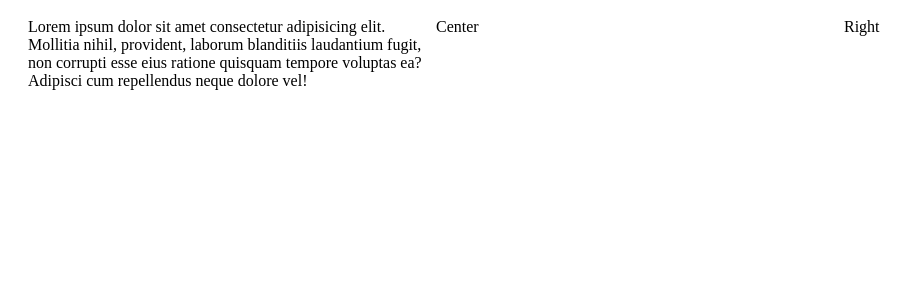
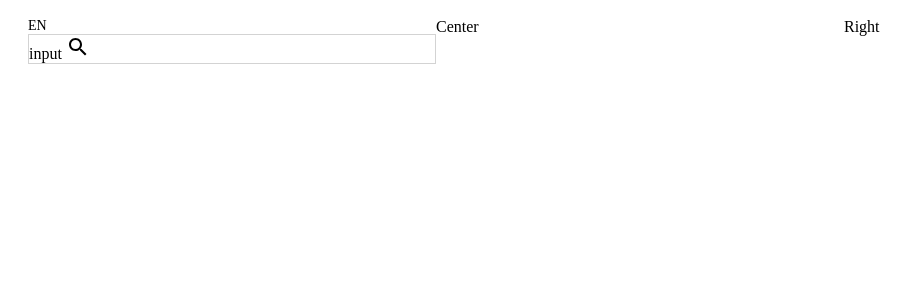
Before and after one commit to Anjali280/ANA._MERN_Project, a React (Create React App) app in the folder E-Commerce_App/: page / in a window 1280 px wide. Shown: the top 300 px of the page, without its empty margins (0-915 px from the left). Built offline with nearby package versions, Linux system fonts and the light colour scheme.

Commit message:
MUI dependency added

```diff
--- a/E-Commerce_App/package.json
+++ b/E-Commerce_App/package.json
@@ -3,6 +3,10 @@
   "version": "0.1.0",
   "private": true,
   "dependencies": {
+    "@emotion/react": "^11.10.6",
+    "@emotion/styled": "^11.10.6",
+    "@mui/icons-material": "^5.11.11",
+    "@mui/material": "^5.11.13",
     "@testing-library/jest-dom": "^5.16.5",
     "@testing-library/react": "^13.4.0",
     "@testing-library/user-event": "^13.5.0",
--- a/E-Commerce_App/src/components/Navbar.jsx
+++ b/E-Commerce_App/src/components/Navbar.jsx
@@ -1,4 +1,5 @@
 import React from "react";
+import { Search } from "@mui/icons-material";
 import styled from "styled-components";
 
 const Container = styled.div`
@@ -13,6 +14,13 @@
 const Left = styled.div`
   flex: 1;
 `;
+const SearchContainer = styled.div`
+  border: 1px solid lightgray;
+`;
+const Language = styled.div`
+  font-size: 14px;
+  cursor: pointer;
+`;
 const Right = styled.div`
   flex: 1;
 `;
@@ -25,10 +33,10 @@
     <Container>
       <Wrapper>
         <Left>
-          Lorem ipsum dolor sit amet consectetur adipisicing elit. Mollitia
-          nihil, provident, laborum blanditiis laudantium fugit, non corrupti
-          esse eius ratione quisquam tempore voluptas ea? Adipisci cum
-          repellendus neque dolore vel!
+          <Language>EN</Language>
+          <SearchContainer>
+            input <Search />
+          </SearchContainer>
         </Left>
         <Center>Center</Center>
         <Right>Right</Right>
```
Also changed, not shown: 1 other file (tests, documents, lock files or other folders).
